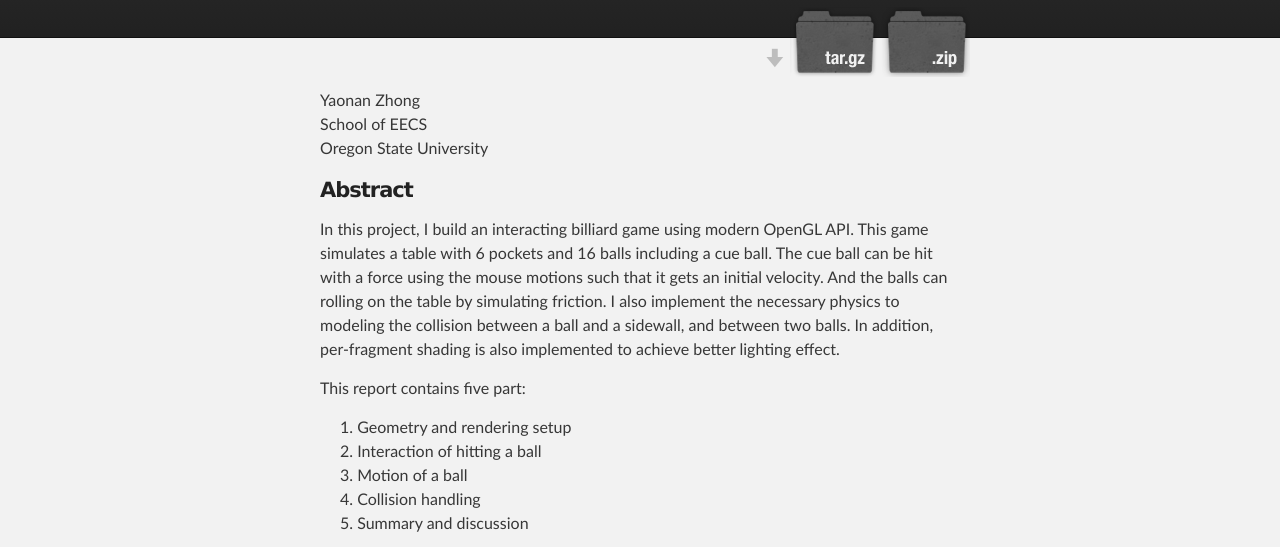
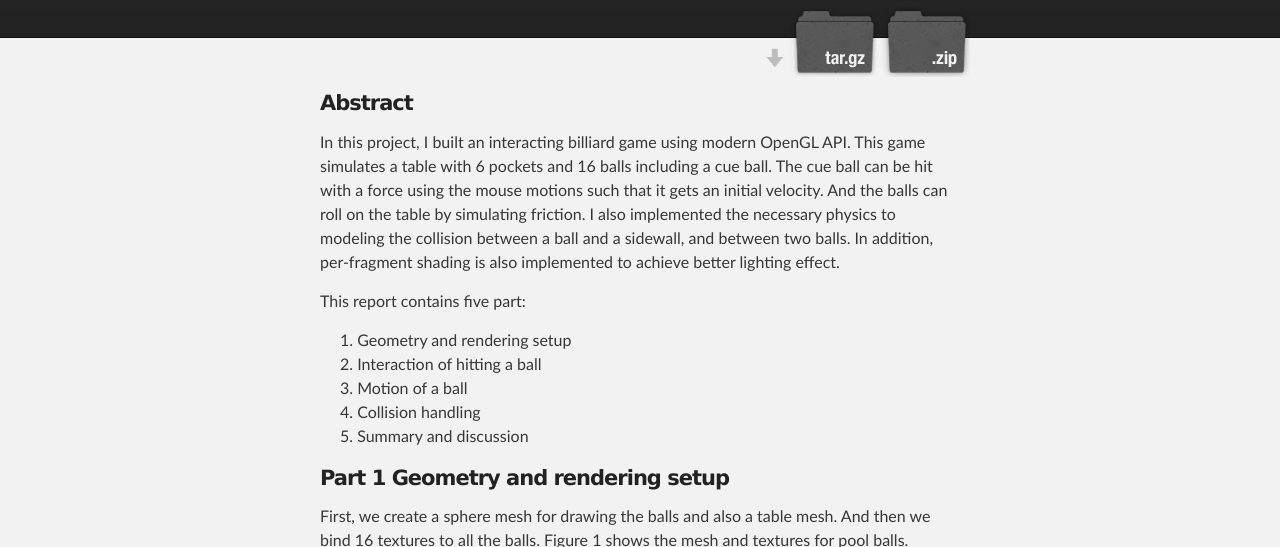
Before and after one commit to zhongyn/opengl-8-ball-pool-game, a plain HTML site: page index.html in a window 1280 px wide. Shown: the part 199-746 px from the top of the page. Drawn offline with Linux system fonts and the light colour scheme.

Commit message:
update report

```diff
--- a/index.html
+++ b/index.html
@@ -31,14 +31,12 @@
     <!-- MAIN CONTENT -->
     <div id="main_content_wrap" class="outer">
       <section id="main_content" class="inner">
-        <p>Yaonan Zhong<br>
-School of EECS<br>
-Oregon State University</p>
+
         <h4>
 <a name="abstract" class="anchor" href="#abstract"><span class="octicon octicon-link"></span></a><strong>Abstract</strong>
 </h4>
 
-<p>In this project, I build an interacting billiard game using modern OpenGL API. This game simulates a table with 6 pockets and 16 balls including a cue ball. The cue ball can be hit with a force using the mouse motions such that it gets an initial velocity. And the balls can rolling on the table by simulating friction. I also implement the necessary physics to modeling the collision between a ball and a sidewall, and between two balls. In addition, per-fragment shading is also implemented to achieve better lighting effect. </p>
+<p>In this project, I built an interacting billiard game using modern OpenGL API. This game simulates a table with 6 pockets and 16 balls including a cue ball. The cue ball can be hit with a force using the mouse motions such that it gets an initial velocity. And the balls can roll on the table by simulating friction. I also implemented the necessary physics to modeling the collision between a ball and a sidewall, and between two balls. In addition, per-fragment shading is also implemented to achieve better lighting effect. </p>
 
 <p>This report contains five part: </p>
 
```
